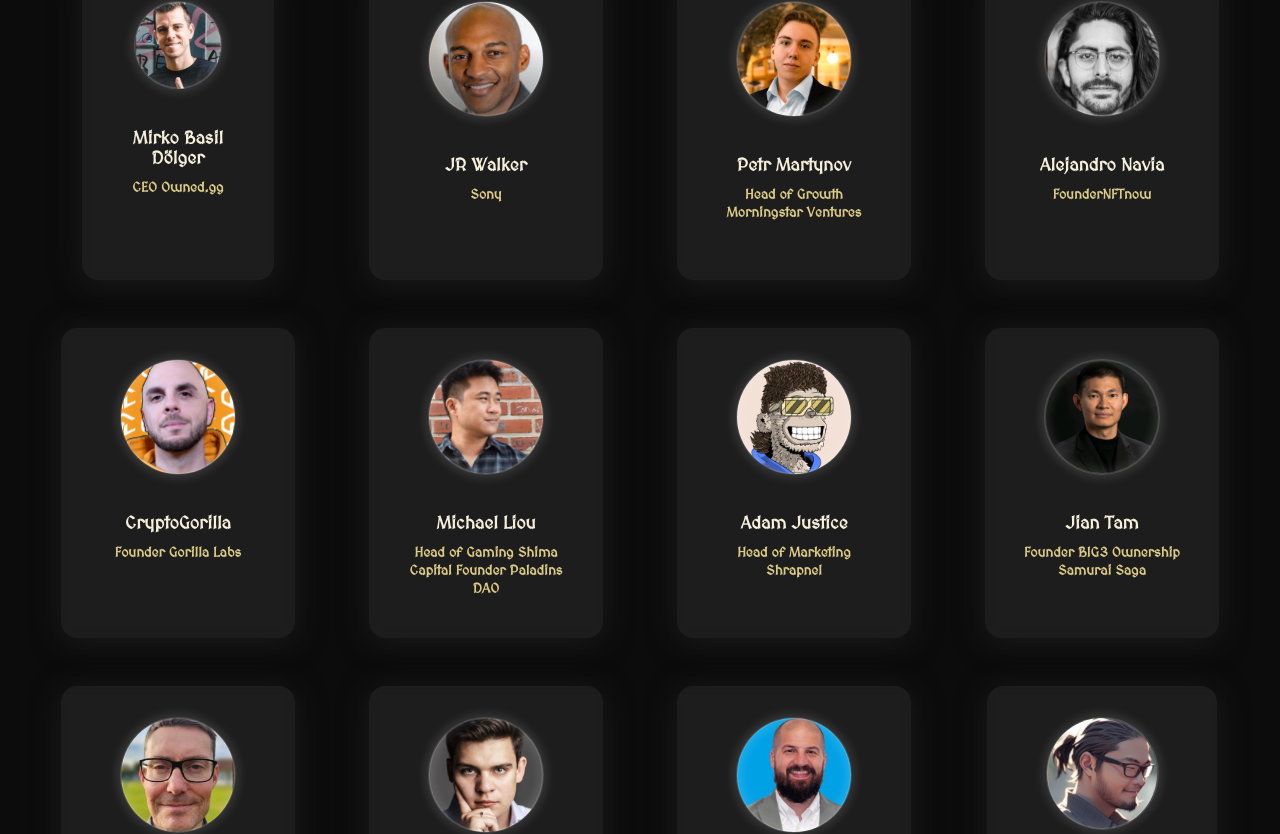
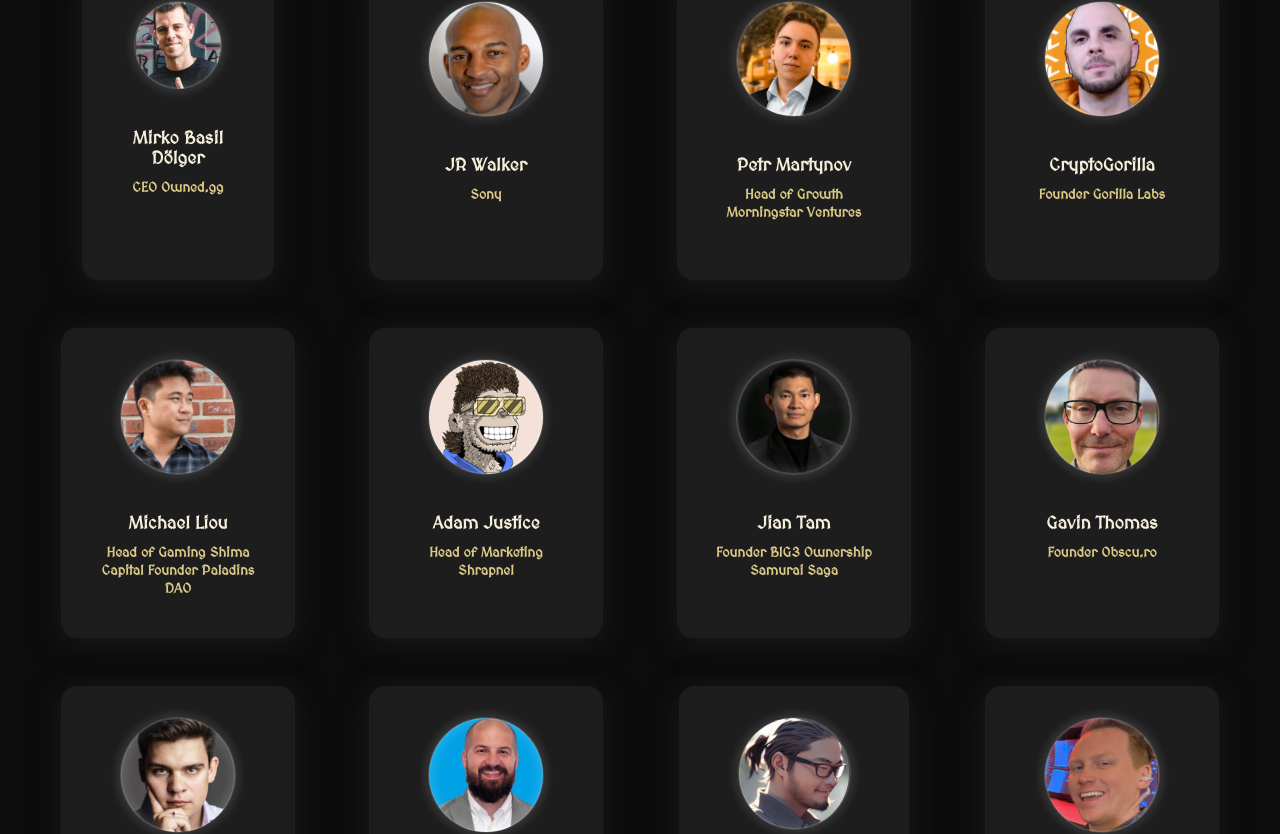
Before and after one commit to HafidhaVoideu/Dlabs, a React (Vite) app: page / in a window 1280 px wide. Shown: the part 2346-3180 px from the top of the page. Built offline with nearby package versions, Linux system fonts and the light colour scheme; no server answers.

Commit message:
Update members.js

```diff
--- a/src/data/members.js
+++ b/src/data/members.js
@@ -44,12 +44,12 @@ export const members = [
     job: "Head of Growth Morningstar Ventures",
     img: img3,
   },
-  {
-    id: "meme-4",
-    name: "Alejandro Navia",
-    job: "FounderNFTnow",
-    img: img4,
-  },
+  // {
+  //   id: "meme-4",
+  //   name: "Alejandro Navia",
+  //   job: "FounderNFTnow",
+  //   img: img4,
+  // },
 
   {
     id: "meme-5",
```
